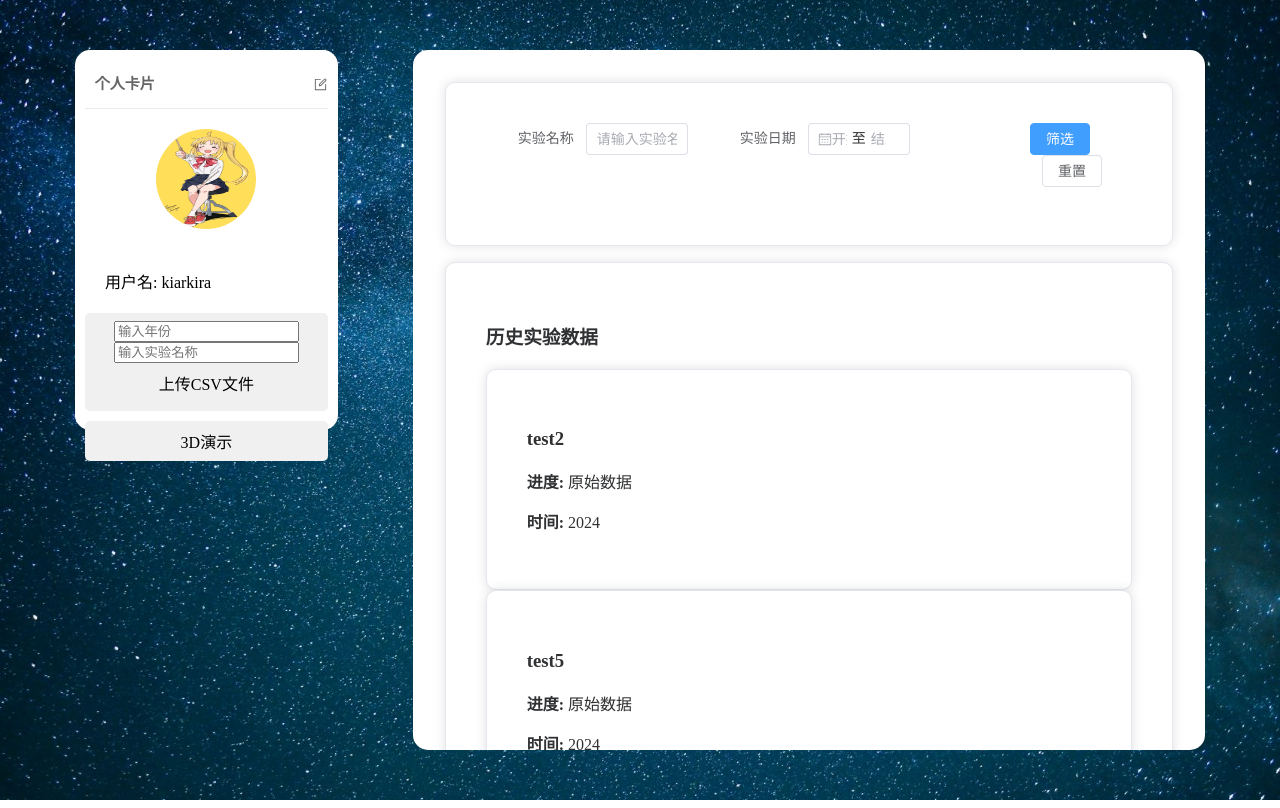
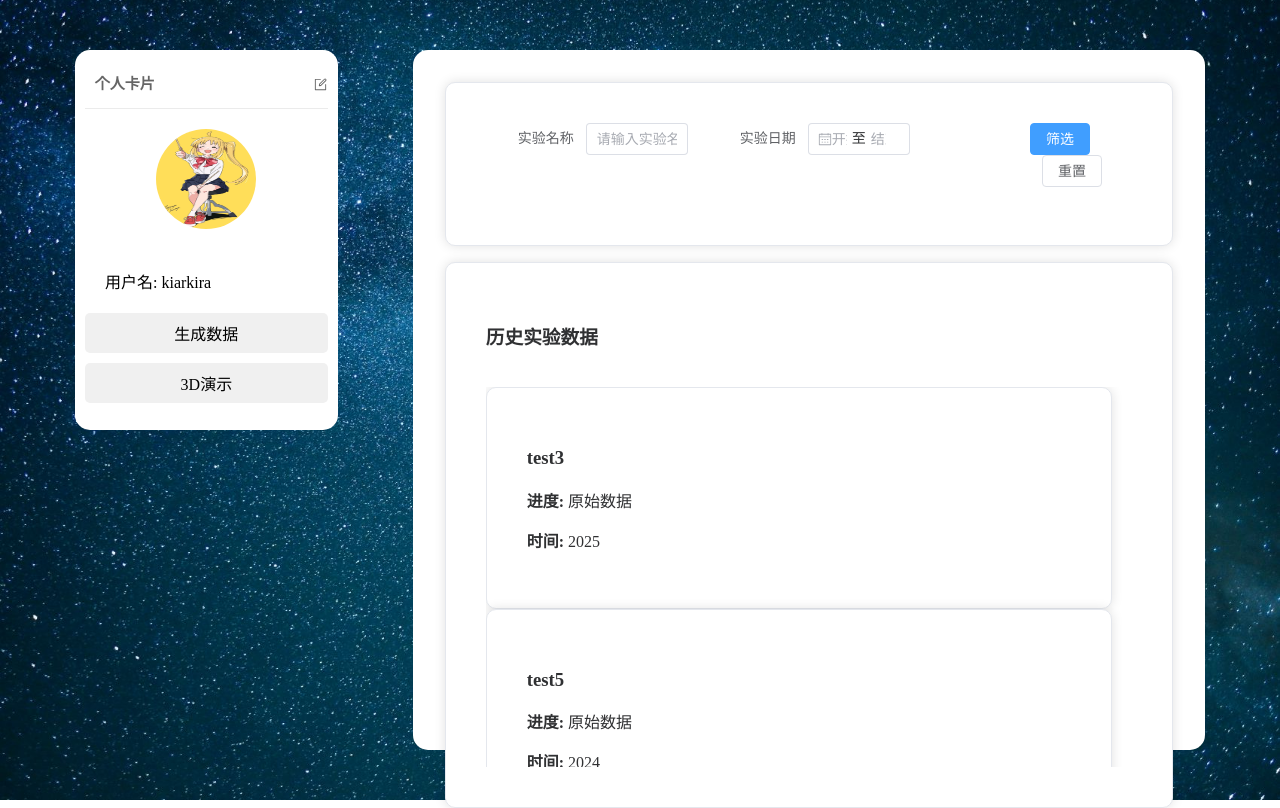
Before and after one commit to Demo-0416/UnderWaterExplosion, a Vue app in the folder vfrontend/: page /list in a window 1280 px wide. Built offline with nearby package versions, Linux system fonts and the light colour scheme; no server answers; what vue3-particles would draw is missing.

Commit message:
生成数据

```diff
--- a/vfrontend/src/views/List.vue
+++ b/vfrontend/src/views/List.vue
@@ -15,19 +15,13 @@
         用户名: {{ userInfo.username }}
       </div>
       <div class="operation">
-        <div>
-          <input type="file" @change="handleFileUpload" accept=".csv" style="display: none;" ref="fileInput" />
-          <input type="text" v-model="expYear" placeholder="输入年份" />
-          <input type="text" v-model="expName" placeholder="输入实验名称" />
-          <div @click="triggerFileInput">上传CSV文件</div>
-        </div>
+        <div @click="generate">生成数据</div>
         <div @click="logout">3D演示</div>
       </div>
     </div>
 
     <!-- 历史实验数据 -->
     <div class="history">
-      <!-- 筛选器 -->
       <el-card class="filter-card">
         <el-form :model="filters" label-width="100px">
           <el-row :gutter="20">
@@ -53,17 +47,21 @@
       </el-card>
 
       <!-- 历史实验数据时间轴 -->
-      <el-card>
+      <el-card style="padding-bottom: 20px;">
         <h3>历史实验数据</h3>
+        <div style="  max-height: 50vh; overflow-y: auto; ">
           <el-row :gutter="20" class="experiment-list">
-          <el-col :span="24" v-for="item in filteredData" :key="item.id">
-            <el-card @click="handleItemClick(item)">
+            <el-col :span="24" v-for="item in filteredData.slice().reverse()" :key="item.id">
+              <el-card @click="item.loading ? null : handleItemClick(item)">
                 <h3>{{ item.name }}</h3>
-              <p><strong>进度:</strong> {{ item.progress }}</p>
+                <p v-if="item.loading"><strong>生成中...</strong></p>
+                <el-progress v-if="item.loading" :percentage="item.progress" />
+                <p v-else><strong>进度:</strong> {{ item.progress }}</p>
                 <p><strong>时间:</strong> {{ item.time }}</p>
               </el-card>
             </el-col>
           </el-row>
+        </div>
       </el-card>
     </div>
   </div>
@@ -74,53 +72,15 @@ import { ref, onMounted } from 'vue';
 import axios from 'axios';
 import { Edit } from '@element-plus/icons-vue';
 import { useRouter } from 'vue-router';
+
 export default {
   components: {
     Edit,
   },
   setup() {
-    const router = useRouter(); // 获取 router 实例
-    const avatarImage = new URL('../assets/avatar.jpg', import.meta.url).href;
-    const fileInput = ref(null);
-    const expYear = ref('');
-    const expName = ref('');
-
-    const triggerFileInput = () => {
-      fileInput.value.click();
-    };
-
-    const handleFileUpload = async (event) => {
-      const file = event.target.files[0];
-      if (file && file.type === 'text/csv') {
-        const formData = new FormData();
-        formData.append('file', file);
-        formData.append('year', expYear.value);
-        formData.append('exp_name', expName.value);
-
-        try {
-          const response = await axios.post('http://127.0.0.1:8000/data_management/create_new_exp/', formData, {
-            headers: {
-              'Content-Type': 'multipart/form-data',
-            },
-          });
-
-          if (response.data.code === '0') {
-            // 上传成功后刷新数据
-            await fetchData();
-            alert('CSV 文件上传成功，数据已刷新！');
-          } else {
-            alert('上传失败，请检查输入内容并重试。');
-          }
-        } catch (error) {
-          console.error('上传失败:', error);
-          alert('CSV 文件上传失败，请重试。');
-        }
-      } else {
-        alert('请上传有效的 CSV 文件');
-      }
-    };
+    const router = useRouter();
     const userInfo = ref({
-      avatar: avatarImage,
+      avatar: new URL('../assets/avatar.jpg', import.meta.url).href,
       username: 'kiarkira',
     });
 
@@ -129,10 +89,64 @@ export default {
       dateRange: [],
     });
 
-    const historyData = ref([]);
+    const historyData = ref([{
+      "time": "2024",
+      "name": "test2",
+      "progress": "原始数据"
+    },
+    {
+      "time": "2024",
+      "name": "test5",
+      "progress": "原始数据"
+    },
+    {
+      "time": "2024",
+      "name": "test5",
+      "progress": "原始数据"
+    },
+    {
+      "time": "2024",
+      "name": "test5",
+      "progress": "原始数据"
+    },
+    {
+      "time": "2024",
+      "name": "test5",
+      "progress": "原始数据"
+    },
+    {
+      "time": "2024",
+      "name": "test5",
+      "progress": "原始数据"
+    },
+    {
+      "time": "2025",
+      "name": "test3",
+      "progress": "原始数据"
+    }]);
     const filteredData = ref([{
       "time": "2024",
       "name": "test2",
+      "progress": "原始数据"
+    },
+    {
+      "time": "2024",
+      "name": "test5",
+      "progress": "原始数据"
+    },
+    {
+      "time": "2024",
+      "name": "test5",
+      "progress": "原始数据"
+    },
+    {
+      "time": "2024",
+      "name": "test5",
+      "progress": "原始数据"
+    },
+    {
+      "time": "2024",
+      "name": "test5",
       "progress": "原始数据"
     },
     {
@@ -147,16 +161,14 @@ export default {
     }]);
 
     const handleItemClick = (item) => {
-      const value = ref([item.time, item.name]);
+      if (!item.loading) {
         router.push({
           path: '/detail',
           query: {
-          // year: value.value[0],
-          // experimentName: value.value[1],
-          // value: JSON.stringify(value.value),
-          value: value.value,
+            value: [item.time, item.name],
           },
         });
+      }
     };
 
     const fetchData = async () => {
@@ -178,43 +190,52 @@ export default {
       }
     };
 
-    const filterData = () => {
-      filteredData.value = historyData.value.filter((item) => {
-        const matchName =
-          !filters.value.experimentName ||
-          item.name.includes(filters.value.experimentName);
-        const matchDate =
-          !filters.value.dateRange.length ||
-          (item.time >= filters.value.dateRange[0] &&
-            item.time <= filters.value.dateRange[1]);
-        return matchName && matchDate;
-      });
+    const generate = async () => {
+      // 创建一个新数据对象，包含进度条信息和不可点击状态
+      const newItem = {
+        id: Date.now(), // 使用时间戳作为临时 ID
+        name: '新实验数据', // 你可以根据实际需求设置名字
+        progress: '正在生成...',
+        time: new Date().toISOString().split('T')[0], // 当前日期
+        clickable: false, // 初始化为不可点击状态
       };
 
-    const resetFilters = async () => {
+      // 将新数据添加到历史数据列表的顶部
+      historyData.value.push(newItem);
+      filteredData.value = historyData.value;
+
       try {
-        await fetchData(); // 调用 fetchData 来刷新数据
+        // 调用后端的 stream_sensor_data 接口
+        const response = await axios.post('http://127.0.0.1:8000/data_management/stream_sensor_data/', {
+          // 根据接口要求传递参数
+          Year: '2024', // 传递年份参数
+          Exp_name: 'experiment_1', // 传递实验名称参数
+        });
+
+        // 如果请求成功，更新新数据的状态
+        if (response.status === 200 && response.data.status === 'streaming started') {
+          // 查找刚添加的这个新数据
+          const item = historyData.value.find(item => item.id === newItem.id);
+          if (item) {
+            // 更新其状态为可点击，并移除进度条信息
+            item.progress = '生成完成';
+            item.clickable = true;
+            filteredData.value = historyData.value;
+          }
+        }
       } catch (error) {
-        console.error('Error resetting filters:', error);
+        console.error('生成数据失败:', error);
+        // 可以添加错误处理逻辑，比如移除该条数据或显示错误信息
       }
     };
 
-    const changePassword = () => {
-      alert('密码修改功能');
-    };
 
-    const createExperiment = () => {
-      alert('新建实验功能');
-    };
-
-    const logout = () => {
-      router.push({
-        path: '/boat'
-      });
+    const resetFilters = async () => {
+      await fetchData();
     };
 
     onMounted(() => {
-      fetchData(); // 页面加载时调用 fetchData 获取数据
+      fetchData();
     });
 
     return {
@@ -222,23 +243,12 @@ export default {
       filters,
       historyData,
       filteredData,
-      fileInput,
-      expYear,
-      expName,
-      triggerFileInput,
-      handleFileUpload,
-      changePassword,
       handleItemClick,
-      createExperiment,
-      logout,
-      filterData,
+      generate,
       resetFilters,
     };
   },
 };
-
-
-
 </script>
 
 <style scoped>
@@ -315,7 +325,6 @@ export default {
   background-color: rgba(255, 255, 255);
   border-radius: 15px;
   padding: 2rem;
-  overflow-y: auto;
 }
 
 .filter-card {
@@ -324,7 +333,9 @@ export default {
 }
 
 .experiment-list {
+  width: 100%;
   margin-top: 20px;
+  overflow-y: auto;
 }
 
 .el-card {
```
Lines whose indentation alone changed are shown as unchanged.
